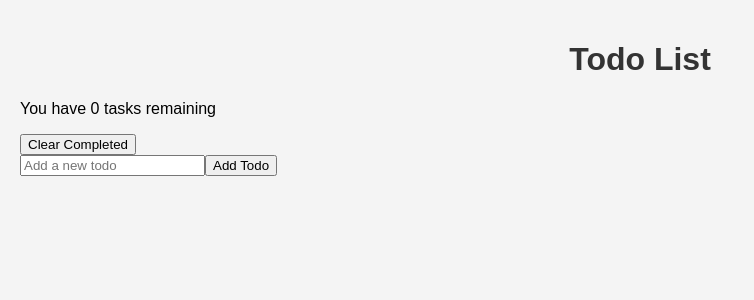
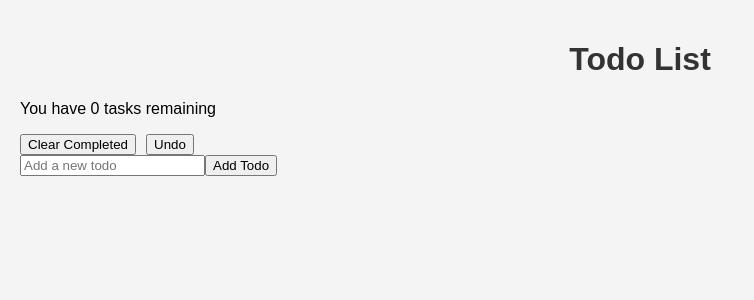
Before and after one commit to 3mran1994/To-do-list, a React (Create React App) app: page / in a window 1280 px wide. Both pictures are taken after a click on the button "Clear Completed". Shown: the top 300 px of the page, without its empty margins (0-754 px from the left). Built offline with nearby package versions, Linux system fonts and the light colour scheme.

Commit message:
Undo clear

```diff
--- a/src/App.js
+++ b/src/App.js
@@ -6,6 +6,7 @@ import './styles/App.css';
 const App = () => {
     const [todos, setTodos] = useState([]);
     const [editingIndex, setEditingIndex] = useState(null); // New state addition
+    const [previousTodos, setPreviousTodos] = useState(null); // Use state for undo feature.
 
     const remainingTasks = todos.filter (todo => todo.completed === false).length // todos is our master list (the array of all the tasks). .filter is a built in JS function that goes through the list one by one and checks if meets the conditions for it to stay or go (does it belong in the new list). For the contents of the filter function, todo (without the s) is the specific task on the list, todo.completed === false is the rule for the filter. if a task meets this condition, that it is not completed (false) then the filter will keep it in the list. If it is completed the filter will filter it out of the calculation. .length is a property of arrays that tells the count of how many items are inside tht array. So after the filter finishes it creates a new list of only the unfinished tasks and . length counts them and gives us the number.
 
@@ -42,8 +43,14 @@ const App = () => {
     };
 
     const clearCompleted = () => { // New addition. I added this on my own!
+        setPreviousTodos(todos); //Not my free hand addition. This step saves the backup list from the current "master" list; the todos.
         const newTodos = todos.filter(todo => todo.completed === false); //set variable newTodos with it's rules.
-        setTodos(newTodos); //replace setTodos with newTodos filtered above.
+        setTodos(newTodos); //replace setTodos with newTodos filtered above. This updates the list to the new list.
+    };
+
+    const undoClear = () => { // No inputs need because we are just grabbing the backup we already have.
+        setTodos(previousTodos); // setting our master list to the saved backup list.
+        setPreviousTodos(null); // this is setting the backup state back to null, so there is no saved backup. it basically clears the memory. This is used to make the undo button dynamic and only show up if there is something in the back up to restore.
     };
 
     return (
@@ -51,6 +58,11 @@ const App = () => {
             <h1>Todo List</h1>
             <p>You have {remainingTasks} {remainingTasks === 1 ? "task" : "tasks"} remaining</p> {/* we are referancing the variable remainingTasks in {} so that the text will show us the dynamic number of tasks remaining. The turnary operator sets the condition that if the amount of task (remainingTasks) is exactly equal to only 1 then print "task" singular in the paragraph, and if it does not equal 1 than print "tasks" in the paragraph. This allows us to have a set paragraph that can change dynamically */}
             <button onClick={clearCompleted}>Clear Completed</button>
+            {previousTodos && ( // && is React for AND operator for Show/Hide logic. This is the undo
+                <button onClick={undoClear} style={{ marginLeft: '10px' }}>
+                    Undo
+                </button>
+            )}
             <AddTodo
                 onAdd={addTodo}
             />
```
